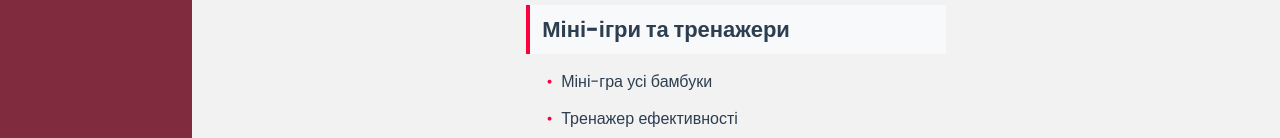
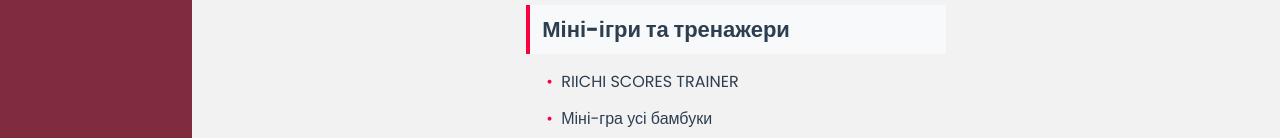
Before and after one commit to DanieLTjach/Dojo-Riichi-Stats, a React (Create React App) app: page /resources in a window 1280 px wide. Shown: the part 659-797 px from the top of the page. Built offline with nearby package versions, Linux system fonts and the light colour scheme; no server answers.

Commit message:
feat: add new training resource

```diff
--- a/src/pages/desktop/resources/Resources.js
+++ b/src/pages/desktop/resources/Resources.js
@@ -40,6 +40,10 @@ const Resources = () => {
 
         ],
         "Міні-ігри та тренажери": [
+            {
+                title: "RIICHI SCORES TRAINER",
+                url: "https://vince.id.au/mahjong.horneds.com/"
+            },
             {
                 title: "Міні-гра усі бамбуки",
                 url: "https://www.gamedesign.jp/games/bamboo/"
```
